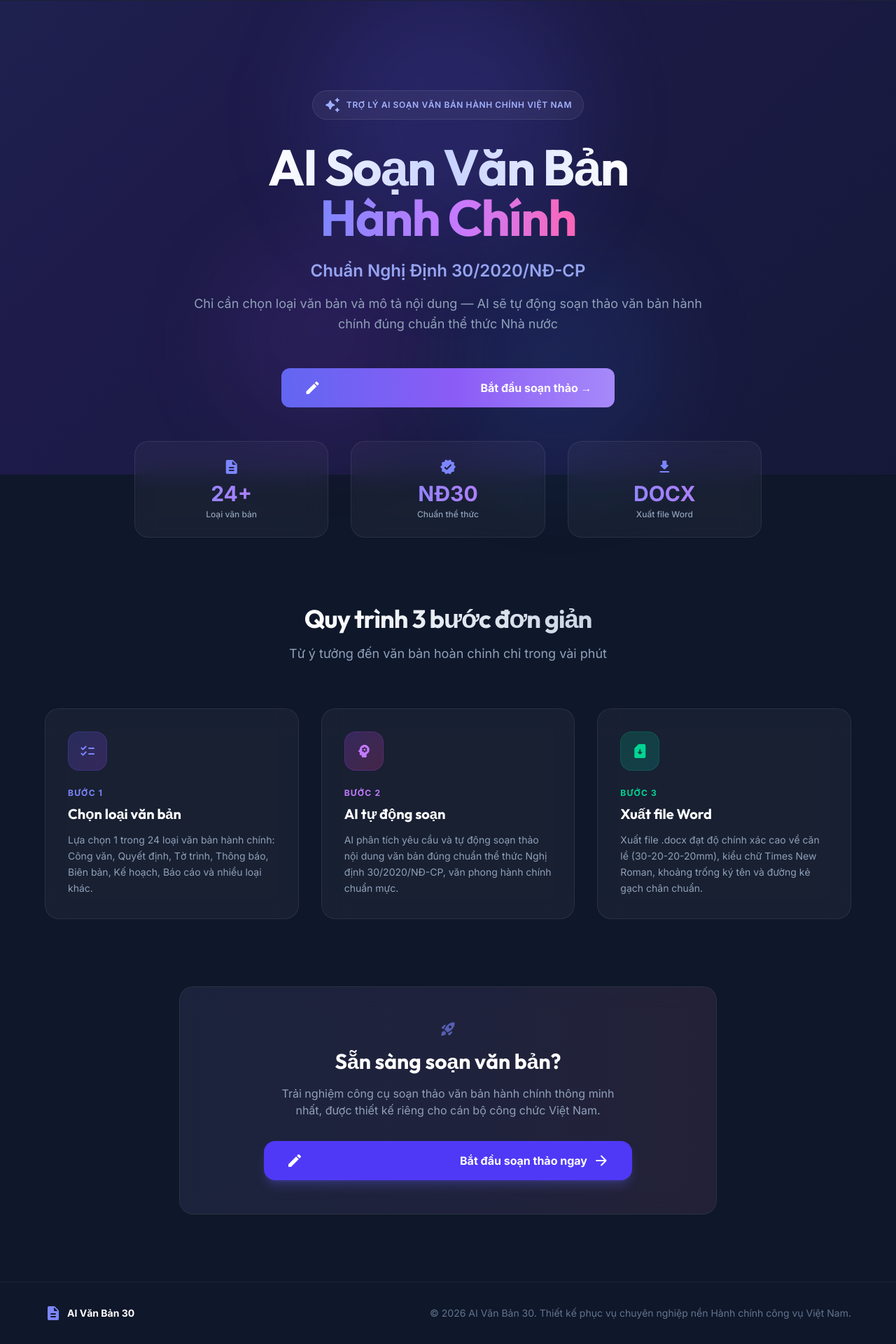
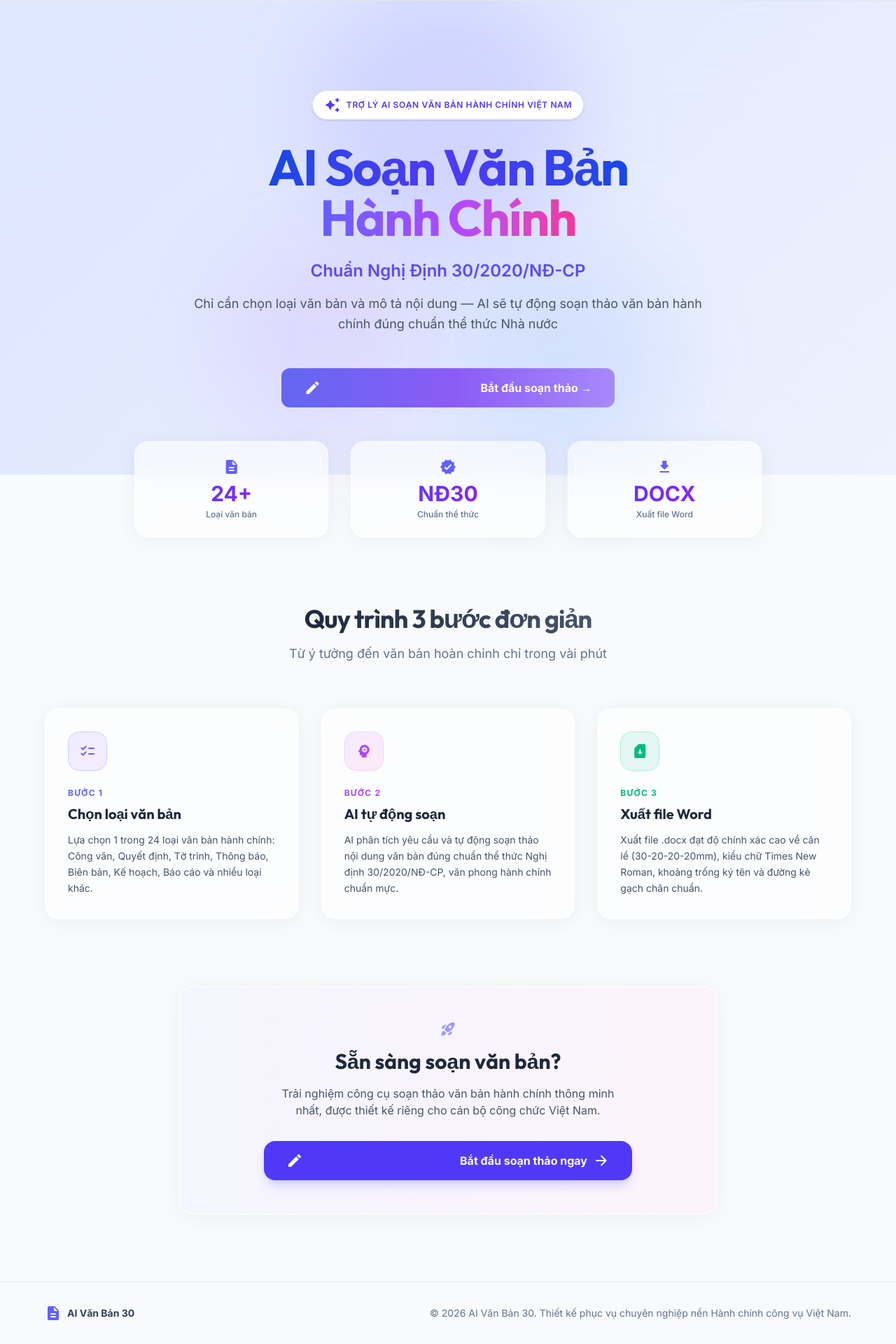
Before and after one commit to tinhbanlunglinh-pixel/aihanhchinh, a Next.js app: page / in a window 1280 px wide. Shown: the part 76-1996 px from the top of the page at 70% size. Built offline with nearby package versions, Linux system fonts and the light colour scheme.

Commit message:
Add files via upload

```diff
--- a/app/dashboard/page.tsx
+++ b/app/dashboard/page.tsx
@@ -217,7 +217,7 @@ export default function Dashboard() {
               {user ? user.name.charAt(0) : 'CB'}
             </div>
             <span className="hidden sm:inline text-xs font-semibold text-slate-600">
-              {user ? `${user.name} - ${user.role}` : 'Xã Nhữ Khê'}
+              {user ? user.name : 'Đặng Thanh Tuyền'}
             </span>
           </div>
         </header>
--- a/app/globals.css
+++ b/app/globals.css
@@ -358,10 +358,11 @@ h1, h2, h3, h4, h5, h6 {
 
 /* Glassmorphism panel */
 .glass-panel {
-  background: rgba(255, 255, 255, 0.04);
+  background: rgba(255, 255, 255, 0.6);
   backdrop-filter: blur(16px);
-  border: 1px solid rgba(255, 255, 255, 0.08);
+  border: 1px solid rgba(255, 255, 255, 0.8);
   border-radius: 20px;
+  box-shadow: 0 4px 30px rgba(0, 0, 0, 0.05);
 }
 
 /* Pulse ring */
@@ -402,7 +403,7 @@ h1, h2, h3, h4, h5, h6 {
   100% { background-position: 0% 50%; }
 }
 .hero-gradient {
-  background: linear-gradient(-45deg, #0f172a, #1e1b4b, #1e3a5f, #0f172a);
+  background: linear-gradient(-45deg, #f8fafc, #e0e7ff, #dbeafe, #f8fafc);
   background-size: 400% 400%;
   animation: gradient-shift 15s ease infinite;
 }
@@ -424,30 +425,30 @@ h1, h2, h3, h4, h5, h6 {
   width: 0;
 }
 
-/* Composer dark theme overrides */
-.composer-dark {
-  background: linear-gradient(180deg, #0f172a 0%, #1e1b4b 50%, #0f172a 100%);
-  color: #e2e8f0;
+/* Composer light theme overrides */
+.composer-light {
+  background: linear-gradient(180deg, #ffffff 0%, #f0f4f8 50%, #e0e7ff 100%);
+  color: #1e293b;
 }
-.composer-dark input,
-.composer-dark textarea,
-.composer-dark select {
-  background: rgba(255, 255, 255, 0.05);
-  border: 1px solid rgba(255, 255, 255, 0.1);
-  color: #e2e8f0;
+.composer-light input,
+.composer-light textarea,
+.composer-light select {
+  background: rgba(255, 255, 255, 0.8);
+  border: 1px solid rgba(0, 0, 0, 0.1);
+  color: #1e293b;
   border-radius: 12px;
   padding: 12px 16px;
   font-size: 14px;
   transition: border-color 0.2s, box-shadow 0.2s;
 }
-.composer-dark input:focus,
-.composer-dark textarea:focus,
-.composer-dark select:focus {
+.composer-light input:focus,
+.composer-light textarea:focus,
+.composer-light select:focus {
   outline: none;
-  border-color: #6366f1;
-  box-shadow: 0 0 0 3px rgba(99, 102, 241, 0.15);
+  border-color: #3b82f6;
+  box-shadow: 0 0 0 3px rgba(59, 130, 246, 0.15);
 }
-.composer-dark input::placeholder,
-.composer-dark textarea::placeholder {
-  color: #64748b;
+.composer-light input::placeholder,
+.composer-light textarea::placeholder {
+  color: #94a3b8;
 }
--- a/app/page.tsx
+++ b/app/page.tsx
@@ -4,9 +4,9 @@ import Link from 'next/link';
 
 export default function Home() {
   return (
-    <div className="flex flex-col min-h-screen bg-[#0f172a] text-white overflow-x-hidden">
+    <div className="flex flex-col min-h-screen bg-slate-50 text-slate-800 overflow-x-hidden">
       {/* HEADER */}
-      <header className="sticky top-0 z-50 backdrop-blur-xl bg-[#0f172a]/80 border-b border-white/5 px-6 lg:px-16 py-4 flex items-center justify-between">
+      <header className="sticky top-0 z-50 backdrop-blur-xl bg-white/80 border-b border-slate-200 px-6 lg:px-16 py-4 flex items-center justify-between">
         <div className="flex items-center gap-2.5">
           <span className="material-icons-round text-indigo-400 text-3xl">description</span>
           <span className="font-extrabold text-xl lg:text-2xl tracking-tight bg-gradient-to-r from-indigo-400 to-purple-400 bg-clip-text text-transparent">
@@ -14,7 +14,7 @@ export default function Home() {
           </span>
         </div>
         <div className="flex items-center gap-4">
-          <Link href="/dashboard" className="hidden sm:inline-flex text-sm font-medium text-slate-400 hover:text-white transition-colors">
+          <Link href="/dashboard" className="hidden sm:inline-flex text-sm font-medium text-slate-600 hover:text-indigo-600 transition-colors">
             Tính năng
           </Link>
           <Link href="/login" className="inline-flex items-center gap-1.5 px-5 py-2.5 bg-indigo-600 hover:bg-indigo-500 text-white rounded-xl text-sm font-semibold shadow-lg shadow-indigo-500/20 hover:shadow-indigo-500/40 transition-all active:scale-95">
@@ -33,29 +33,29 @@ export default function Home() {
 
         <div className="relative z-10 max-w-5xl mx-auto">
           {/* Badge */}
-          <div className="inline-flex items-center gap-2 px-4 py-2 bg-white/5 border border-white/10 rounded-full text-xs font-semibold uppercase tracking-wider text-indigo-300 mb-8 backdrop-blur-sm">
+          <div className="inline-flex items-center gap-2 px-4 py-2 bg-white border border-slate-200 shadow-sm rounded-full text-xs font-semibold uppercase tracking-wider text-indigo-600 mb-8 backdrop-blur-sm">
             <span className="material-icons-round text-sm animate-pulse-slow">auto_awesome</span>
             <span>Trợ lý AI soạn văn bản hành chính Việt Nam</span>
           </div>
 
           {/* Title */}
           <h1 className="text-4xl sm:text-5xl lg:text-7xl font-extrabold tracking-tight leading-tight lg:leading-none mb-6">
-            <span className="bg-gradient-to-r from-white via-indigo-200 to-white bg-clip-text text-transparent">
+            <span className="bg-gradient-to-r from-blue-700 via-indigo-600 to-blue-700 bg-clip-text text-transparent">
               AI Soạn Văn Bản
             </span>
             <br />
-            <span className="bg-gradient-to-r from-indigo-400 via-purple-400 to-pink-400 bg-clip-text text-transparent">
+            <span className="bg-gradient-to-r from-indigo-500 via-purple-500 to-pink-500 bg-clip-text text-transparent">
               Hành Chính
             </span>
           </h1>
 
           {/* Subtitle */}
-          <p className="text-lg sm:text-xl lg:text-2xl font-semibold text-indigo-300/90 mb-4">
+          <p className="text-lg sm:text-xl lg:text-2xl font-semibold text-indigo-600/90 mb-4">
             Chuẩn Nghị Định 30/2020/NĐ-CP
           </p>
 
           {/* Description */}
-          <p className="text-base sm:text-lg text-slate-400 max-w-3xl mx-auto leading-relaxed mb-12">
+          <p className="text-base sm:text-lg text-slate-600 max-w-3xl mx-auto leading-relaxed mb-12">
             Chỉ cần chọn loại văn bản và mô tả nội dung — AI sẽ tự động soạn thảo văn bản hành chính đúng chuẩn thể thức Nhà nước
           </p>
 
@@ -81,11 +81,11 @@ export default function Home() {
             { value: 'DOCX', label: 'Xuất file Word', icon: 'download' },
           ].map((stat, i) => (
             <div key={i} className="glass-panel p-6 text-center animate-slide-up" style={{ animationDelay: `${i * 0.15}s` }}>
-              <span className="material-icons-round text-indigo-400 text-2xl mb-2 block">{stat.icon}</span>
-              <div className="text-2xl lg:text-3xl font-extrabold bg-gradient-to-r from-indigo-400 to-purple-400 bg-clip-text text-transparent">
+              <span className="material-icons-round text-indigo-500 text-2xl mb-2 block">{stat.icon}</span>
+              <div className="text-2xl lg:text-3xl font-extrabold bg-gradient-to-r from-indigo-600 to-purple-600 bg-clip-text text-transparent">
                 {stat.value}
               </div>
-              <div className="text-xs text-slate-400 mt-1 font-medium">{stat.label}</div>
+              <div className="text-xs text-slate-500 mt-1 font-medium">{stat.label}</div>
             </div>
           ))}
         </div>
@@ -96,46 +96,46 @@ export default function Home() {
         <div className="max-w-6xl mx-auto">
           <div className="text-center max-w-2xl mx-auto mb-16">
             <h2 className="text-3xl lg:text-4xl font-extrabold tracking-tight mb-4">
-              <span className="bg-gradient-to-r from-white to-slate-300 bg-clip-text text-transparent">
+              <span className="bg-gradient-to-r from-slate-800 to-slate-600 bg-clip-text text-transparent">
                 Quy trình 3 bước đơn giản
               </span>
             </h2>
-            <p className="text-slate-400 text-lg">Từ ý tưởng đến văn bản hoàn chỉnh chỉ trong vài phút</p>
+            <p className="text-slate-500 text-lg">Từ ý tưởng đến văn bản hoàn chỉnh chỉ trong vài phút</p>
           </div>
 
           <div className="grid grid-cols-1 md:grid-cols-3 gap-8">
             {/* Feature 1 */}
-            <div className="glass-panel p-8 hover:bg-white/[0.06] transition-all duration-300 hover:-translate-y-2 group">
-              <div className="w-14 h-14 rounded-2xl bg-gradient-to-br from-indigo-500/20 to-purple-500/20 border border-indigo-500/20 flex items-center justify-center mb-6 group-hover:scale-110 transition-transform">
-                <span className="material-icons-round text-indigo-400 text-2xl">checklist</span>
+            <div className="glass-panel p-8 hover:bg-white transition-all duration-300 hover:-translate-y-2 group shadow-sm hover:shadow-md">
+              <div className="w-14 h-14 rounded-2xl bg-gradient-to-br from-indigo-500/10 to-purple-500/10 border border-indigo-200 flex items-center justify-center mb-6 group-hover:scale-110 transition-transform">
+                <span className="material-icons-round text-indigo-500 text-2xl">checklist</span>
               </div>
-              <div className="text-xs font-bold text-indigo-400 uppercase tracking-widest mb-2">Bước 1</div>
-              <h3 className="font-bold text-xl mb-3 text-white">Chọn loại văn bản</h3>
-              <p className="text-slate-400 text-sm leading-relaxed">
+              <div className="text-xs font-bold text-indigo-500 uppercase tracking-widest mb-2">Bước 1</div>
+              <h3 className="font-bold text-xl mb-3 text-slate-800">Chọn loại văn bản</h3>
+              <p className="text-slate-600 text-sm leading-relaxed">
                 Lựa chọn 1 trong 24 loại văn bản hành chính: Công văn, Quyết định, Tờ trình, Thông báo, Biên bản, Kế hoạch, Báo cáo và nhiều loại khác.
               </p>
             </div>
 
             {/* Feature 2 */}
-            <div className="glass-panel p-8 hover:bg-white/[0.06] transition-all duration-300 hover:-translate-y-2 group">
-              <div className="w-14 h-14 rounded-2xl bg-gradient-to-br from-purple-500/20 to-pink-500/20 border border-purple-500/20 flex items-center justify-center mb-6 group-hover:scale-110 transition-transform">
-                <span className="material-icons-round text-purple-400 text-2xl">psychology</span>
+            <div className="glass-panel p-8 hover:bg-white transition-all duration-300 hover:-translate-y-2 group shadow-sm hover:shadow-md">
+              <div className="w-14 h-14 rounded-2xl bg-gradient-to-br from-purple-500/10 to-pink-500/10 border border-purple-200 flex items-center justify-center mb-6 group-hover:scale-110 transition-transform">
+                <span className="material-icons-round text-purple-500 text-2xl">psychology</span>
               </div>
-              <div className="text-xs font-bold text-purple-400 uppercase tracking-widest mb-2">Bước 2</div>
-              <h3 className="font-bold text-xl mb-3 text-white">AI tự động soạn</h3>
-              <p className="text-slate-400 text-sm leading-relaxed">
+              <div className="text-xs font-bold text-purple-500 uppercase tracking-widest mb-2">Bước 2</div>
+              <h3 className="font-bold text-xl mb-3 text-slate-800">AI tự động soạn</h3>
+              <p className="text-slate-600 text-sm leading-relaxed">
                 AI phân tích yêu cầu và tự động soạn thảo nội dung văn bản đúng chuẩn thể thức Nghị định 30/2020/NĐ-CP, văn phong hành chính chuẩn mực.
               </p>
             </div>
 
             {/* Feature 3 */}
-            <div className="glass-panel p-8 hover:bg-white/[0.06] transition-all duration-300 hover:-translate-y-2 group">
-              <div className="w-14 h-14 rounded-2xl bg-gradient-to-br from-emerald-500/20 to-teal-500/20 border border-emerald-500/20 flex items-center justify-center mb-6 group-hover:scale-110 transition-transform">
-                <span className="material-icons-round text-emerald-400 text-2xl">sim_card_download</span>
+            <div className="glass-panel p-8 hover:bg-white transition-all duration-300 hover:-translate-y-2 group shadow-sm hover:shadow-md">
+              <div className="w-14 h-14 rounded-2xl bg-gradient-to-br from-emerald-500/10 to-teal-500/10 border border-emerald-200 flex items-center justify-center mb-6 group-hover:scale-110 transition-transform">
+                <span className="material-icons-round text-emerald-500 text-2xl">sim_card_download</span>
               </div>
-              <div className="text-xs font-bold text-emerald-400 uppercase tracking-widest mb-2">Bước 3</div>
-              <h3 className="font-bold text-xl mb-3 text-white">Xuất file Word</h3>
-              <p className="text-slate-400 text-sm leading-relaxed">
+              <div className="text-xs font-bold text-emerald-500 uppercase tracking-widest mb-2">Bước 3</div>
+              <h3 className="font-bold text-xl mb-3 text-slate-800">Xuất file Word</h3>
+              <p className="text-slate-600 text-sm leading-relaxed">
                 Xuất file .docx đạt độ chính xác cao về căn lề (30-20-20-20mm), kiểu chữ Times New Roman, khoảng trống ký tên và đường kẻ gạch chân chuẩn.
               </p>
             </div>
@@ -145,12 +145,12 @@ export default function Home() {
 
       {/* BOTTOM CTA */}
       <section className="px-6 lg:px-16 pb-24">
-        <div className="max-w-3xl mx-auto glass-panel p-12 text-center relative overflow-hidden">
+        <div className="max-w-3xl mx-auto glass-panel p-12 text-center relative overflow-hidden shadow-sm">
           <div className="absolute inset-0 bg-gradient-to-r from-indigo-500/5 via-purple-500/5 to-pink-500/5" />
           <div className="relative z-10">
-            <span className="material-icons-round text-indigo-400 text-5xl mb-4 block float-glow">rocket_launch</span>
-            <h3 className="text-2xl lg:text-3xl font-extrabold mb-4">Sẵn sàng soạn văn bản?</h3>
-            <p className="text-slate-400 mb-8 max-w-lg mx-auto">
+            <span className="material-icons-round text-indigo-500 text-5xl mb-4 block float-glow">rocket_launch</span>
+            <h3 className="text-2xl lg:text-3xl font-extrabold mb-4 text-slate-800">Sẵn sàng soạn văn bản?</h3>
+            <p className="text-slate-600 mb-8 max-w-lg mx-auto">
               Trải nghiệm công cụ soạn thảo văn bản hành chính thông minh nhất, được thiết kế riêng cho cán bộ công chức Việt Nam.
             </p>
             <Link
@@ -166,11 +166,11 @@ export default function Home() {
       </section>
 
       {/* FOOTER */}
-      <footer className="mt-auto px-6 lg:px-16 py-8 border-t border-white/5 text-center text-xs lg:text-sm">
+      <footer className="mt-auto px-6 lg:px-16 py-8 border-t border-slate-200 text-center text-xs lg:text-sm">
         <div className="max-w-6xl mx-auto flex flex-col sm:flex-row items-center justify-between gap-4">
           <div className="flex items-center gap-2">
-            <span className="material-icons-round text-indigo-400">description</span>
-            <span className="font-bold text-white">AI Văn Bản 30</span>
+            <span className="material-icons-round text-indigo-500">description</span>
+            <span className="font-bold text-slate-700">AI Văn Bản 30</span>
           </div>
           <p className="text-slate-500">© 2026 AI Văn Bản 30. Thiết kế phục vụ chuyên nghiệp nền Hành chính công vụ Việt Nam.</p>
         </div>
```
Also changed, not shown: components/AISmartComposer.tsx (+115 -49 lines), components/DocumentEditor.tsx (+8 -5 lines).
